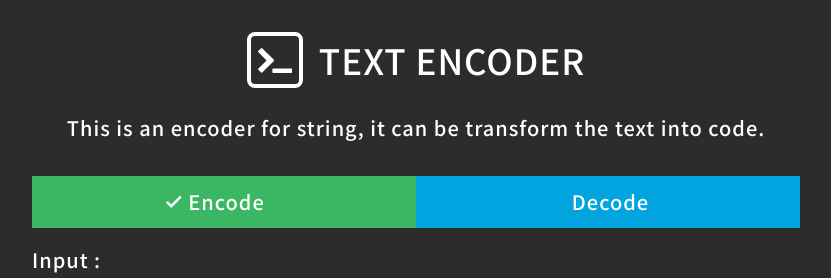
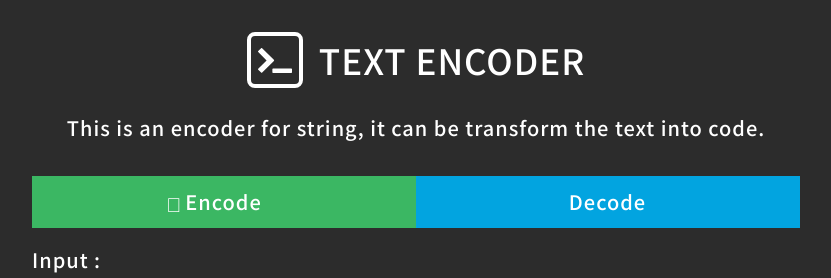
Before and after one commit to waveciou/Encoder, a React (Vite) app: page / in a window 1280 px wide. Shown: the top 278 px of the page, without its empty margins (224-1055 px from the left). Built offline with nearby package versions, Linux system fonts and the light colour scheme.

Commit message:
[dev] set taiwind styles

```diff
--- a/src/resources/components/selecter.tsx
+++ b/src/resources/components/selecter.tsx
@@ -36,7 +36,7 @@ const selecter = ({
         <label
           htmlFor="encode"
           title="Encode"
-          className="tw-p-2.5 tw-block tw-text-center tw-text-white tw-cursor-pointer tw-bg-green"
+          className="tw-p-2.5 tw-flex tw-items-center tw-justify-center tw-text-white tw-cursor-pointer tw-bg-green before-font-material before:tw-content-['\e5ca'] before:tw-mr-1 before:-tw-ml-4 before:tw-block before:tw-text-mobile desktop:before:-tw-ml-5 desktop:before:tw-text-desktop"
         >
           Encode
         </label>
@@ -54,7 +54,7 @@ const selecter = ({
         <label
           htmlFor="decode"
           title="Decode"
-          className="tw-p-2.5 tw-block tw-text-center tw-text-white tw-cursor-pointer tw-bg-blue"
+          className="tw-p-2.5 tw-flex tw-items-center tw-justify-center tw-text-white tw-cursor-pointer tw-bg-blue before-font-material before:tw-content-['\e5ca'] before:tw-mr-1 before:-tw-ml-4 before:tw-block before:tw-text-mobile desktop:before:-tw-ml-5 desktop:before:tw-text-desktop"
         >
           Decode
         </label>
--- a/src/resources/scss/main.scss
+++ b/src/resources/scss/main.scss
@@ -77,37 +77,12 @@ body {
 }
 
 .select-fieldset {
+  label::before {
+    opacity: 0;
+  }
+
   input[type='radio']:checked + label::before {
     opacity: 1;
-  }
-
-  label::before {
-    content: 'check';
-    margin-right: 5px;
-    margin-left: -#{map-get($normal-font-size, mobile)};
-    display: inline-block;
-    white-space: nowrap;
-    opacity: 0;
-    vertical-align: top;
-    line-height: 1.6em;
-    letter-spacing: normal;
-    word-wrap: normal;
-    direction: ltr;
-    text-transform: none;
-    text-rendering: optimizelegibility;
-
-    @include min-width(1025px) {
-      margin-left: -#{map-get($normal-font-size, desktop)};
-      font-size: map-get($normal-font-size, desktop);
-    }
-
-    font: {
-      family: 'Material Icons';
-      weight: bold;
-      style: normal;
-      size: map-get($normal-font-size, mobile);
-      feature-settings: 'liga';
-    }
   }
 }
 
```
